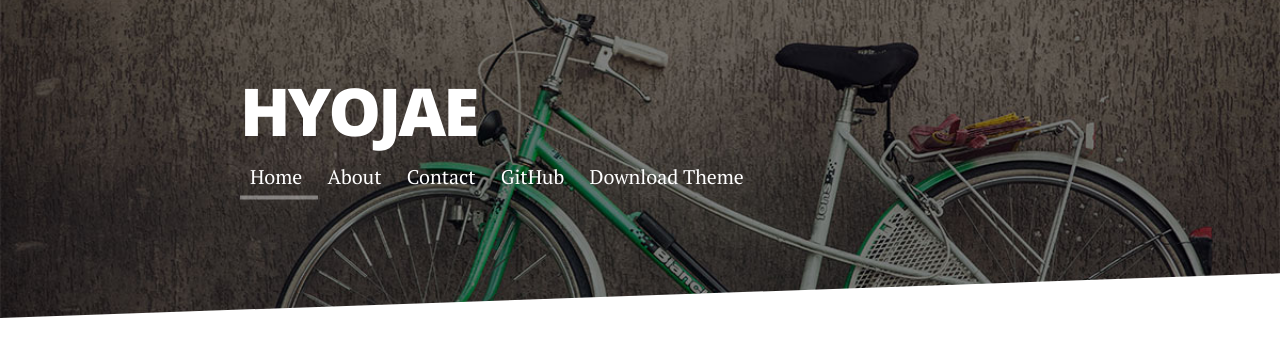
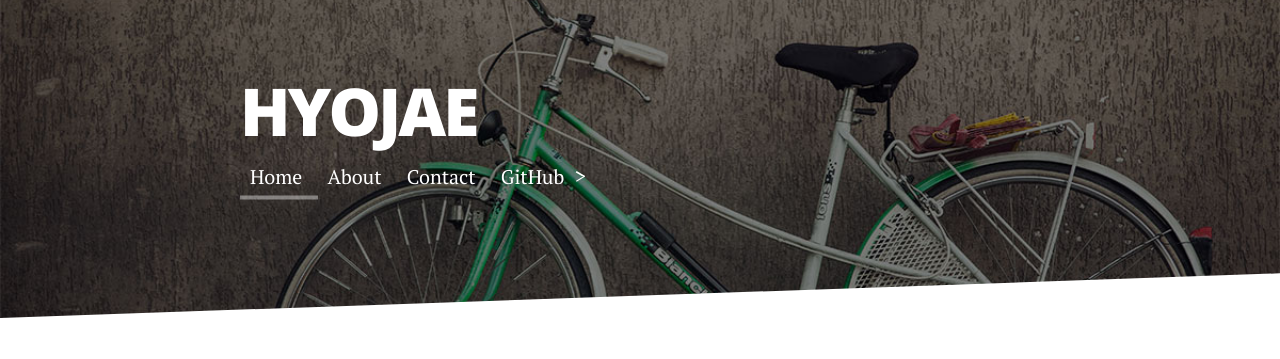
Before and after one commit to hyojaekim/hyojaekim.github.io, a Jekyll site: the page built from index.html, in a window 1280 px wide. Shown: the top 359 px of the page. Built offline with Jekyll 4.4.1, drawn with Linux system fonts in a browser that asks for light colours; nearby versions of some CDN libraries; the list of posts is cut into pages by our own code.

Commit message:
style: update blog style

```diff
--- a/_includes/header.html
+++ b/_includes/header.html
@@ -8,8 +8,7 @@
                      <a href="{{ link.url | prepend: site.baseurl }}">{{ link.title }}</a>
                  </li>
                  {% endfor %}
-                 <li> <a href="https://github.com/brianmaierjr/long-haul" target="_blank">GitHub</a></li>
-                 <li><a href="https://github.com/brianmaierjr/long-haul/archive/master.zip">Download Theme</a></li>
+                 <li> <a href="https://github.com/hyojaekim" target="_blank">GitHub</a></li>>
              </ul>
          </nav>
      </div>
--- a/css/style.css
+++ b/css/style.css
@@ -9,6 +9,7 @@
 @import url(https://fonts.googleapis.com/css?family=Open+Sans:300,400,800);
 @import url(https://fonts.googleapis.com/css?family=PT+Serif:400,700,400italic,700italic);
 @import url(https://fonts.googleapis.com/earlyaccess/nanumgothic.css);
+
 html {
   line-height: 1.15;
   /* 1 */
@@ -386,6 +387,7 @@
 http://typecast.com/blog/a-more-modern-scale-for-web-typography
 ***************/
 body {
+  font-family: "Nanum Gothic", serif;
   font-size: 1em;
   /* equivalent to 16px */
   line-height: 1.45;
```
Also changed, not shown: assets/css/style.css.
